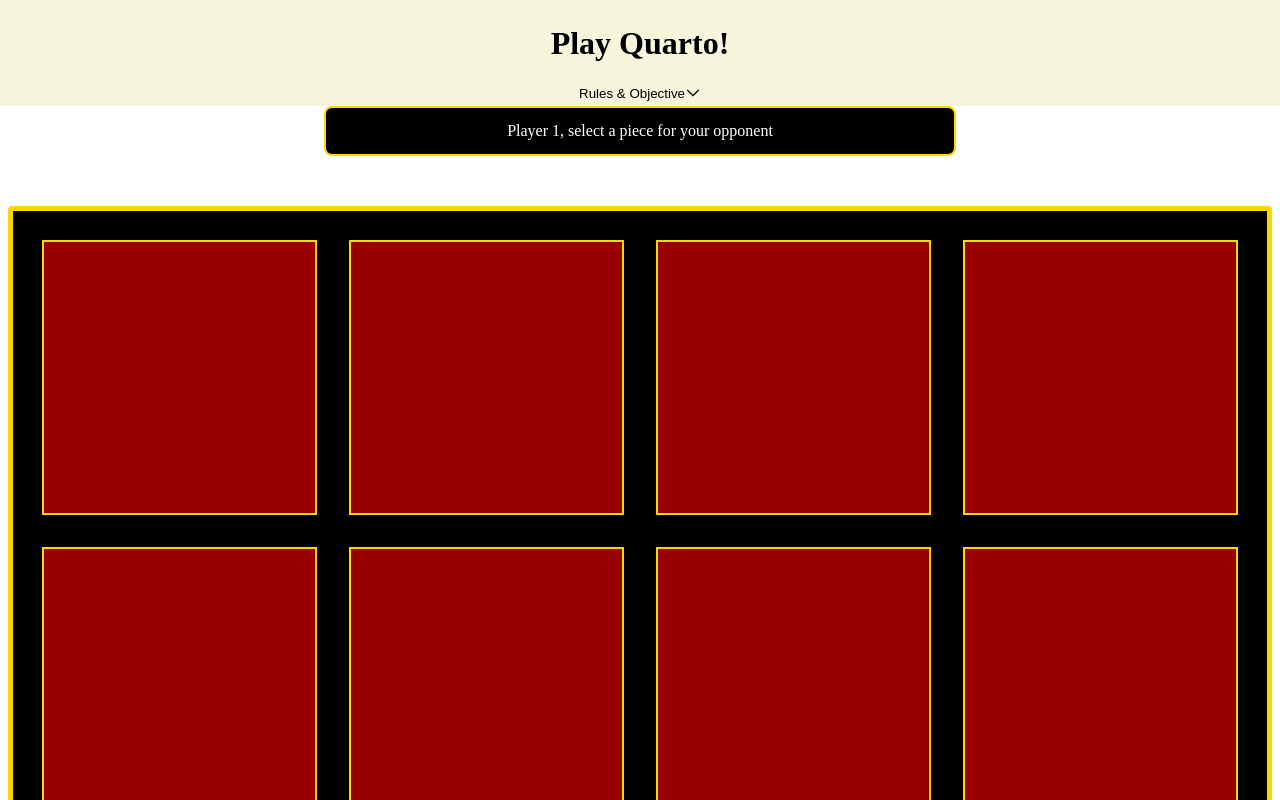
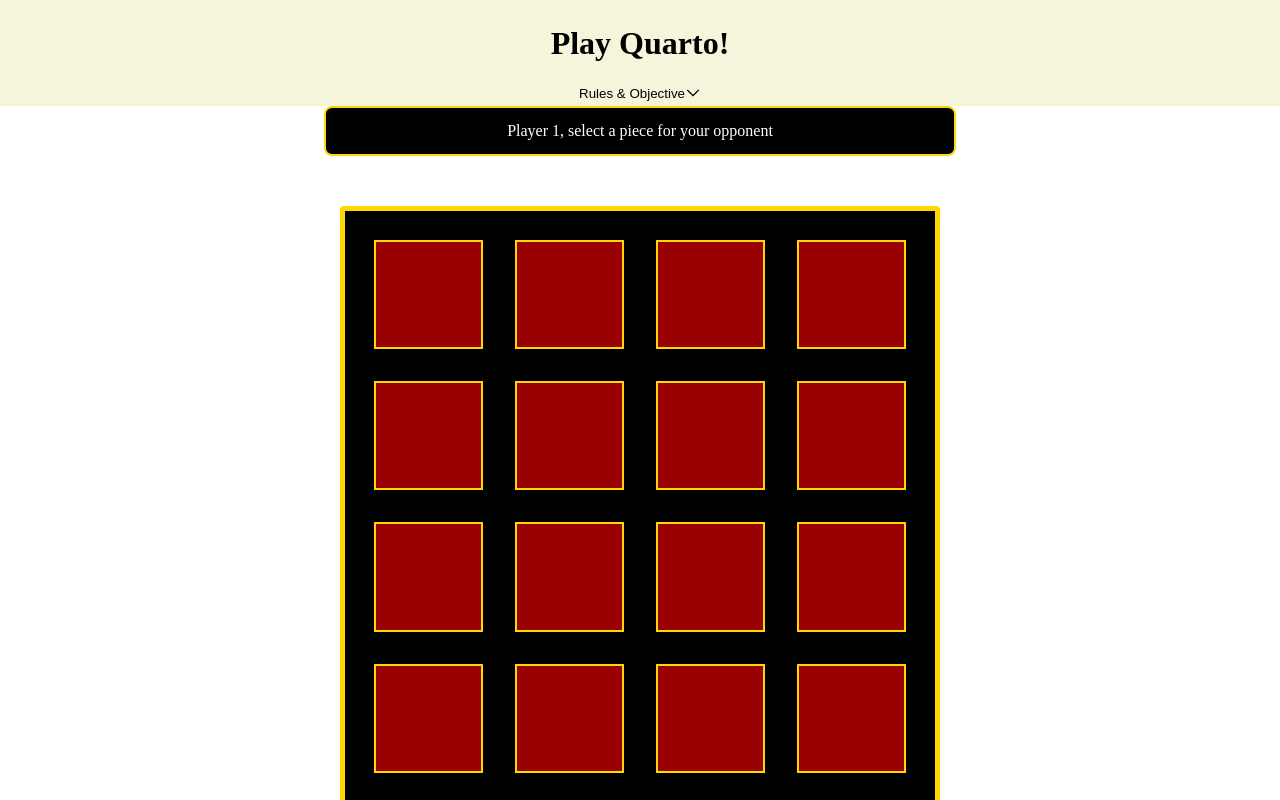
Before and after one commit to jmerz826/Quarto, a React (Vite) app: page / in a window 1280 px wide. Both pictures are taken after a click on the button "START QUARTO". Shown: the top 800 px of the page. Built offline with nearby package versions, Linux system fonts and the light colour scheme.

Commit message:
Revert "resp"
This reverts commit 1c90f3655d382b850a57c8731f3e35ccf09fddee.

```diff
--- a/src/components/game/Board.tsx
+++ b/src/components/game/Board.tsx
@@ -12,6 +12,7 @@ const StyledBoard = styled.div`
   aspect-ratio: 1 / 1;
   background-color: black;
   /* max-width: 500px; */
+  max-height: 75vh;
   margin: auto;
   margin-top: 50px;
   border: 5px solid gold;
```
